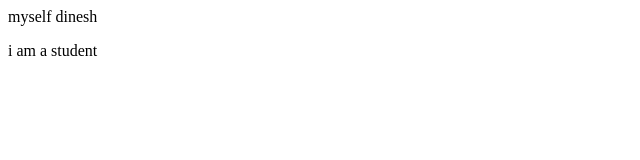
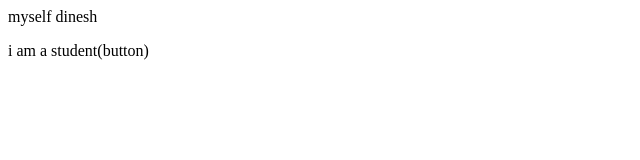
Before and after one commit to Dinesh90665/localrepo, a plain HTML site: page index.html in a window 1280 px wide. Shown: the full height of the page, 0-640 px from the left. Drawn offline with Linux system fonts and the light colour scheme.

```diff
--- a/index.html
+++ b/index.html
@@ -1,2 +1,2 @@
 <p>myself dinesh </p>
-<p>i am a student</p>
+<p>i am a student(button)</p>
```
